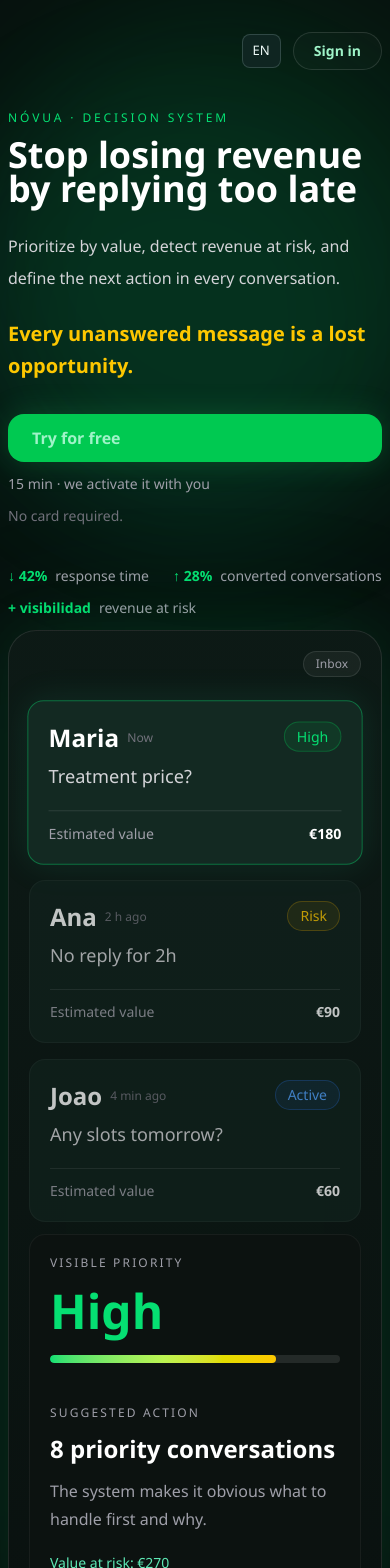
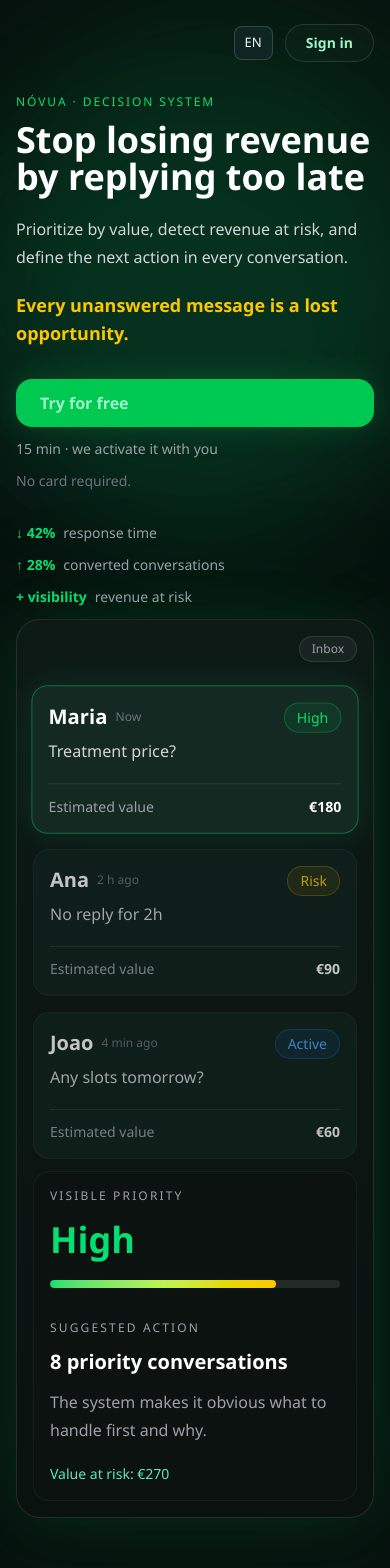
Before and after one commit to iveteamorim/ai-ops-inbox, a Next.js app: page / in a window 390 px wide. Shown: the top 1568 px of the page. Built offline with nearby package versions, Linux system fonts and the light colour scheme; no server answers.

Commit message:
fix: stabilize landing language switching

```diff
--- a/src/app/page.tsx
+++ b/src/app/page.tsx
@@ -102,7 +102,7 @@ export default function NovuaLanding() {
   const stagger = {
     hidden: {},
     show: {
-      transition: { staggerChildren: 0.12, delayChildren: 0.1 },
+      transition: { staggerChildren: 0.08 },
     },
   };
 
@@ -116,14 +116,14 @@ export default function NovuaLanding() {
   const panel = rightPanelStates[activeIndex];
 
   return (
-    <main className="min-h-screen bg-[#07110E] text-white -m-6">
+    <main className="min-h-screen bg-[#07110E] text-white -m-4 md:-m-6">
       <div className="pointer-events-none absolute inset-0 overflow-hidden">
         <div className="absolute left-[-8%] top-0 h-[32rem] w-[32rem] rounded-full bg-green-500/10 blur-3xl" />
         <div className="absolute right-[-4%] top-24 h-[28rem] w-[28rem] rounded-full bg-emerald-400/8 blur-3xl" />
       </div>
 
-      <div className="relative mx-auto max-w-7xl px-4 pt-10 pb-16 sm:px-6 lg:px-8 lg:pt-14">
-        <div className="mb-10 flex items-center justify-end gap-3">
+      <div className="relative mx-auto max-w-7xl px-4 pt-6 pb-14 sm:px-6 sm:pt-10 lg:px-8 lg:pt-14">
+        <div className="mb-8 flex items-center justify-end gap-3 sm:mb-10">
           <LocaleMenu />
           <Link
             href="/login"
@@ -132,21 +132,21 @@ export default function NovuaLanding() {
             {t("cta_signin")}
           </Link>
         </div>
-        <section className="grid items-start gap-12 lg:grid-cols-[0.95fr_1.2fr] lg:gap-14">
+        <section className="grid items-start gap-10 lg:grid-cols-[0.95fr_1.2fr] lg:gap-14">
           <div className="max-w-xl">
-            <p className="mb-3 text-xs uppercase tracking-[0.24em] text-green-400 sm:text-sm">
+            <p className="mb-3 text-xs uppercase tracking-[0.16em] text-green-400 sm:text-sm sm:tracking-[0.24em]">
               {t("landing_brand_kicker")}
             </p>
 
-            <h1 className="text-4xl font-semibold leading-[0.95] text-white sm:text-5xl lg:text-6xl">
+            <h1 className="text-4xl font-semibold leading-[1.02] text-white sm:text-5xl lg:text-6xl lg:leading-[0.95]">
               {t("landing_title")}
             </h1>
 
-            <p className="mt-6 text-base leading-8 text-zinc-300 sm:text-lg">
+            <p className="mt-5 text-base leading-7 text-zinc-300 sm:mt-6 sm:text-lg sm:leading-8">
               {t("landing_subtitle")}
             </p>
 
-            <p className="mt-6 text-xl font-semibold leading-8 text-yellow-400">
+            <p className="mt-5 text-lg font-semibold leading-7 text-yellow-400 sm:mt-6 sm:text-xl sm:leading-8">
               {t("landing_hero_highlight")}
             </p>
 
@@ -161,7 +161,7 @@ export default function NovuaLanding() {
             </div>
             <p className="mt-3 text-sm text-zinc-500">{t("landing_no_card")}</p>
 
-            <div className="mt-10 flex flex-wrap gap-x-6 gap-y-3 text-sm text-zinc-400">
+            <div className="mt-8 flex flex-wrap gap-x-5 gap-y-3 text-sm text-zinc-400 sm:mt-10 sm:gap-x-6">
               <div className="flex items-center gap-2">
                 <span className="font-semibold text-green-400">↓ 42%</span>
                 <span>{t("landing_response_time").toLowerCase()}</span>
@@ -171,7 +171,7 @@ export default function NovuaLanding() {
                 <span>{t("landing_converted").toLowerCase()}</span>
               </div>
               <div className="flex items-center gap-2">
-                <span className="font-semibold text-green-400">+ visibilidad</span>
+                <span className="font-semibold text-green-400">{t("landing_visibility_metric")}</span>
                 <span>{t("landing_panel_2_title").toLowerCase()}</span>
               </div>
             </div>
@@ -180,7 +180,7 @@ export default function NovuaLanding() {
           <div className="relative">
             <div className="absolute inset-0 rounded-[28px] bg-green-500/10 blur-3xl" />
 
-            <div className="relative overflow-hidden rounded-[28px] border border-white/10 bg-[linear-gradient(180deg,rgba(13,26,22,0.98),rgba(10,18,16,0.97))] p-5 shadow-[0_0_60px_rgba(16,185,129,0.08)] sm:p-6 lg:p-8">
+            <div className="relative overflow-hidden rounded-[24px] border border-white/10 bg-[linear-gradient(180deg,rgba(13,26,22,0.98),rgba(10,18,16,0.97))] p-4 shadow-[0_0_60px_rgba(16,185,129,0.08)] sm:rounded-[28px] sm:p-6 lg:p-8">
               <div className="mb-6 flex items-center justify-end gap-3">
                 <div className="rounded-full border border-white/10 bg-white/5 px-3 py-1 text-xs text-zinc-400">
                   {t("nav_inbox")}
@@ -197,7 +197,7 @@ export default function NovuaLanding() {
                         layout
                         transition={{ duration: 0.35 }}
                         className={[
-                          "rounded-2xl border p-5 transition-all duration-500",
+                          "rounded-2xl border p-4 transition-all duration-500 sm:p-5",
                           isActive
                             ? "scale-[1.01] border-green-400/40 bg-[#132922] shadow-[0_0_35px_rgba(52,211,153,0.12)]"
                             : "border-white/5 bg-[#10211C] opacity-75",
@@ -206,10 +206,10 @@ export default function NovuaLanding() {
                         <div className="flex items-start justify-between gap-4">
                           <div>
                             <div className="flex items-center gap-2">
-                              <p className="text-2xl font-semibold text-white">{conversation.name}</p>
+                              <p className="text-xl font-semibold text-white sm:text-2xl">{conversation.name}</p>
                               <span className="text-xs text-zinc-500">{conversation.time}</span>
                             </div>
-                            <p className="mt-2 text-lg text-zinc-300">{conversation.message}</p>
+                            <p className="mt-2 text-base text-zinc-300 sm:text-lg">{conversation.message}</p>
                           </div>
 
                           <span className={`rounded-full border px-3 py-1 text-sm ${conversation.statusClass}`}>
@@ -226,7 +226,7 @@ export default function NovuaLanding() {
                   })}
                 </div>
 
-                <div className="flex min-h-[360px] flex-col justify-between rounded-2xl border border-white/5 bg-[#0C1210] p-5">
+                <div className="flex min-h-[300px] flex-col justify-between rounded-2xl border border-white/5 bg-[#0C1210] p-4 sm:min-h-[360px] sm:p-5">
                   <div>
                     <p className="text-xs uppercase tracking-[0.18em] text-zinc-400">{panel.title}</p>
 
@@ -237,7 +237,7 @@ export default function NovuaLanding() {
                         animate={{ opacity: 1, y: 0 }}
                         exit={{ opacity: 0, y: -8 }}
                         transition={{ duration: 0.3 }}
-                        className={`mt-4 text-5xl font-bold ${panel.metricClass}`}
+                        className={`mt-4 text-4xl font-bold sm:text-5xl ${panel.metricClass}`}
                       >
                         {panel.metric}
                       </motion.p>
@@ -264,7 +264,7 @@ export default function NovuaLanding() {
                         exit={{ opacity: 0, y: -8 }}
                         transition={{ duration: 0.3 }}
                       >
-                        <p className="mt-3 text-2xl font-semibold text-white">{panel.action}</p>
+                        <p className="mt-3 text-xl font-semibold text-white sm:text-2xl">{panel.action}</p>
                         <p className="mt-3 text-base leading-7 text-zinc-400">{panel.helper}</p>
                         <p className="mt-5 text-sm font-medium text-emerald-300">{t("landing_value_at_risk")}</p>
                       </motion.div>
@@ -296,7 +296,7 @@ export default function NovuaLanding() {
           variants={stagger}
           initial="hidden"
           whileInView="show"
-          viewport={{ once: true, amount: 0.3 }}
+          viewport={{ once: true, amount: 0.08, margin: "0px 0px -8% 0px" }}
         >
           {problemCards.map((card) => (
             <motion.div
--- a/src/components/i18n/LanguageProvider.tsx
+++ b/src/components/i18n/LanguageProvider.tsx
@@ -1,7 +1,6 @@
 "use client";
 
-import { createContext, useCallback, useContext, useMemo, useState, useTransition } from "react";
-import { useRouter } from "next/navigation";
+import { createContext, useCallback, useContext, useMemo, useState } from "react";
 import { type DictionaryKey, translate } from "@/lib/i18n/dictionaries";
 import { LANG_COOKIE, type Lang } from "@/lib/i18n/config";
 
@@ -20,9 +19,7 @@ export function LanguageProvider({
   initialLang: Lang;
   children: React.ReactNode;
 }) {
-  const router = useRouter();
   const [langState, setLangState] = useState<Lang>(initialLang);
-  const [, startTransition] = useTransition();
 
   const setLang = useCallback((value: Lang) => {
     if (value === langState) return;
@@ -30,10 +27,7 @@ export function LanguageProvider({
     setLangState(value);
     document.cookie = `${LANG_COOKIE}=${value}; path=/; max-age=31536000; samesite=lax`;
     document.documentElement.lang = value;
-    startTransition(() => {
-      router.refresh();
-    });
-  }, [langState, router]);
+  }, [langState]);
 
   const value = useMemo(
     () => ({
--- a/src/lib/i18n/dictionaries.ts
+++ b/src/lib/i18n/dictionaries.ts
@@ -113,6 +113,7 @@ export const dictionary = {
     landing_final_title: "Prioriza mejor. Responde antes. Deja visible qué conversación importa ahora.",
     landing_cta_free: "Probar gratis",
     landing_no_card: "No necesitas tarjeta.",
+    landing_visibility_metric: "+ visibilidad",
     landing_panel_action_label: "Acción sugerida",
     landing_value_at_risk: "Valor en riesgo: €270",
     landing_connect_business_title: "Conectamos tu negocio en 15 minutos",
@@ -430,7 +431,7 @@ export const dictionary = {
     landing_mockup_value_1: "€180",
     landing_mockup_value_2: "€90",
     landing_mockup_value_3: "€60",
-    landing_mockup_footer: "O sistema deixa visível o que atender primeiro e por quê.",
+    landing_mockup_footer: "A Novua decide qual conversa atender primeiro e por quê.",
     landing_trust_label: "Usado em testes reais com equipes de serviços e inbound",
     landing_trust_aria: "Usado em testes reais com equipes de serviços e inbound",
     landing_revenue_subtitle:
@@ -467,12 +468,13 @@ export const dictionary = {
     landing_how_step_4: "Sugere a próxima ação",
     landing_how_output_title: "Output estruturado, não só classificação",
     landing_how_output_fields: "intent · estimated_value · priority · at_risk · next_best_action",
-    landing_positioning_line_1: "Não é um inbox.",
+    landing_positioning_line_1: "Não é um CRM.",
     landing_positioning_line_2: "É uma camada de decisão sobre suas conversas.",
     landing_built_by: "Construído por uma product engineer de IA focada em sistemas operacionais reais.",
     landing_final_title: "Priorize melhor. Responda antes. Deixe visível o que importa agora.",
     landing_cta_free: "Testar grátis",
     landing_no_card: "Sem cartão.",
+    landing_visibility_metric: "+ visibilidade",
     landing_panel_action_label: "Ação sugerida",
     landing_value_at_risk: "Valor em risco: €270",
     landing_connect_business_title: "Conectamos seu negócio em 15 minutos",
@@ -790,7 +792,7 @@ export const dictionary = {
     landing_mockup_value_1: "€180",
     landing_mockup_value_2: "€90",
     landing_mockup_value_3: "€60",
-    landing_mockup_footer: "The system makes visible what to handle first and why.",
+    landing_mockup_footer: "Novua decides which conversation to handle first and why.",
     landing_trust_label: "Used in real tests with service and inbound teams",
     landing_trust_aria: "Used in real tests with service and inbound teams",
     landing_revenue_subtitle:
@@ -827,12 +829,13 @@ export const dictionary = {
     landing_how_step_4: "Suggest the next action",
     landing_how_output_title: "Structured output, not just classification",
     landing_how_output_fields: "intent · estimated_value · priority · at_risk · next_best_action",
-    landing_positioning_line_1: "It is not an inbox.",
+    landing_positioning_line_1: "It is not a CRM.",
     landing_positioning_line_2: "It is a decision layer over your conversations.",
     landing_built_by: "Built by an AI product engineer focused on real operational systems.",
     landing_final_title: "Prioritize better. Respond sooner. Make the right conversation visible now.",
     landing_cta_free: "Try for free",
     landing_no_card: "No card required.",
+    landing_visibility_metric: "+ visibility",
     landing_panel_action_label: "Suggested action",
     landing_value_at_risk: "Value at risk: €270",
     landing_connect_business_title: "We connect your business in 15 minutes",
```
